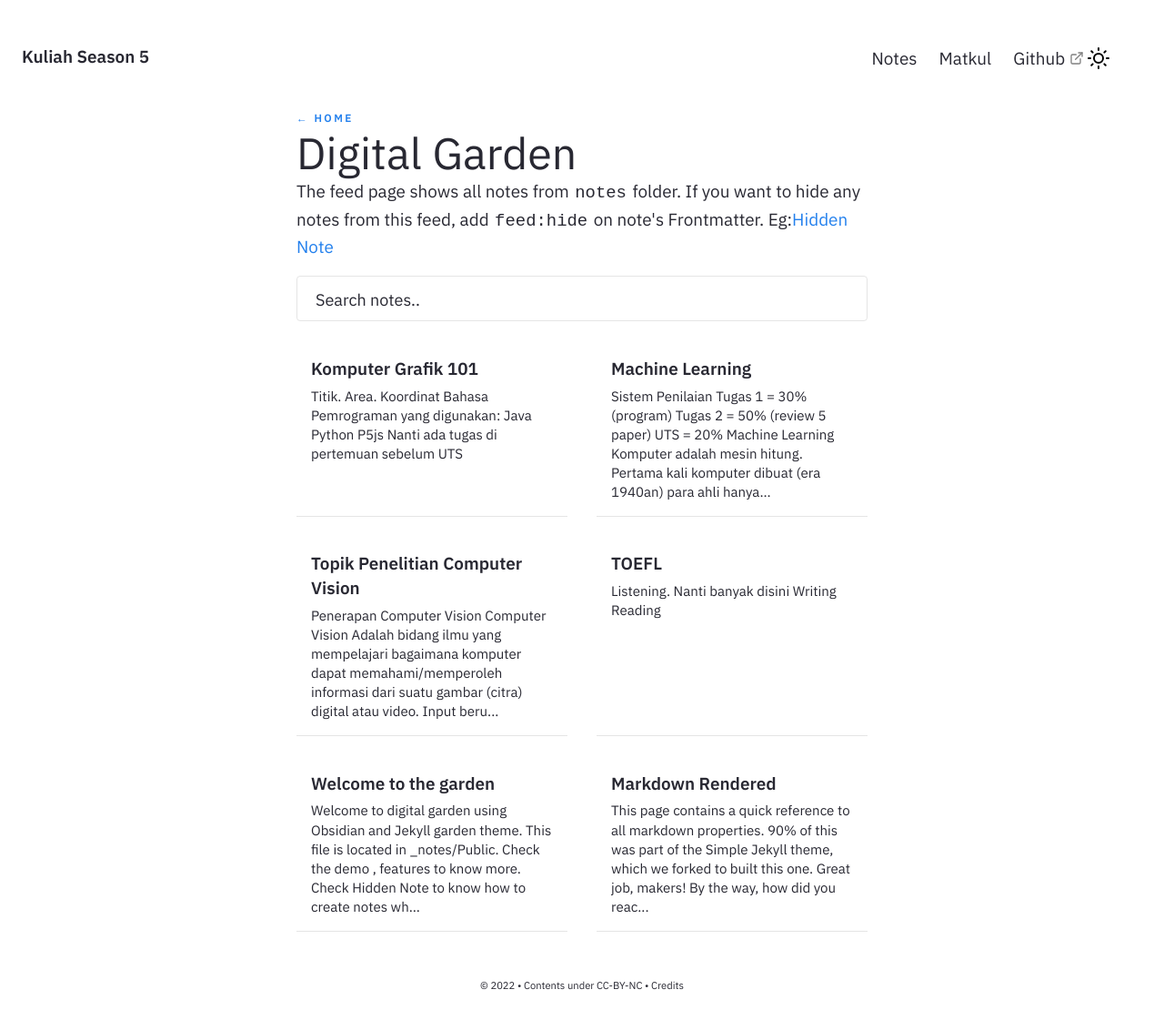
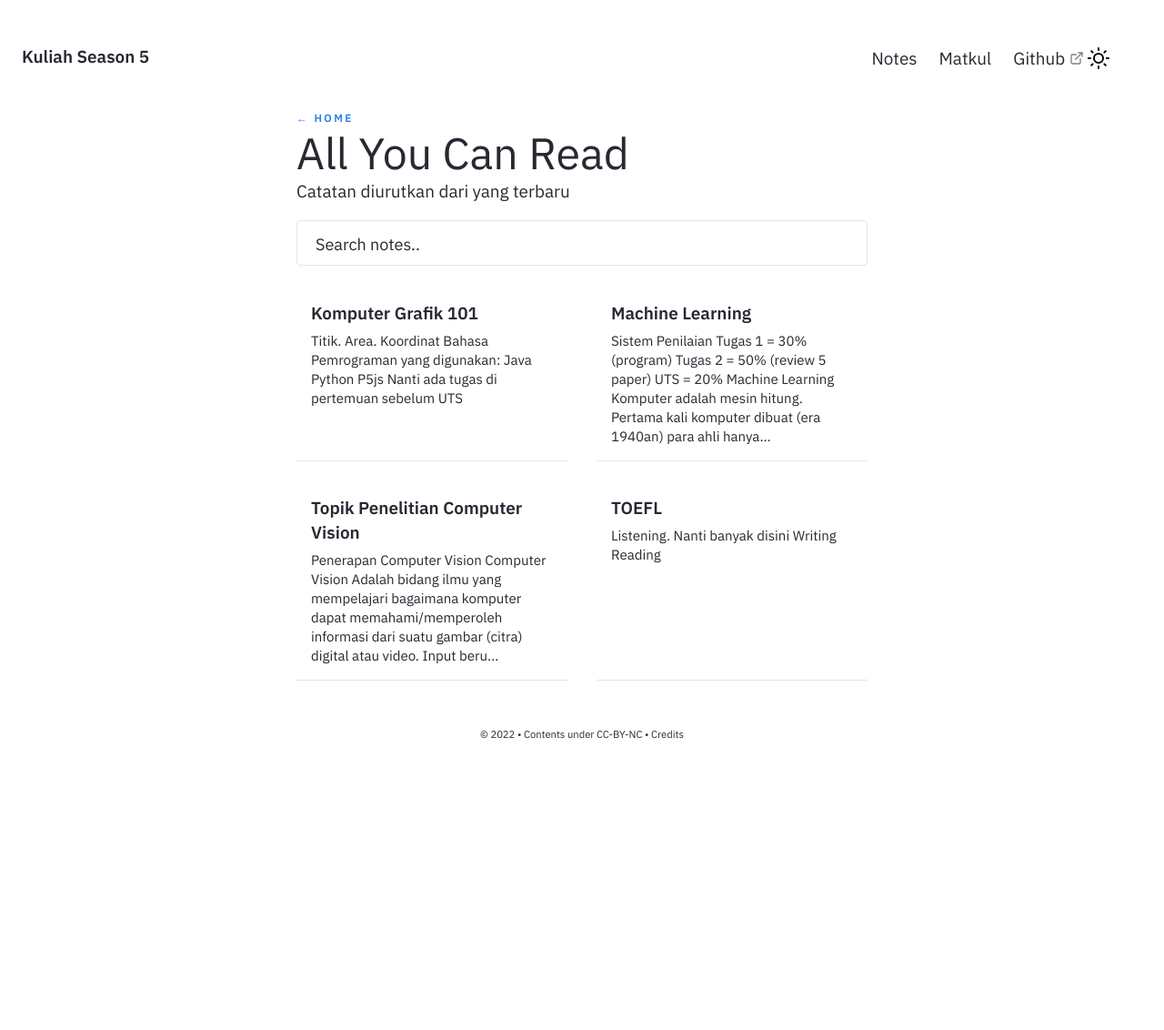
Before and after one commit to zeerafle/kuliah-season-5, a Jekyll site: the page built from pages/notes.md, in a window 1280 px wide. Shown: the whole page at 91% size. Built offline with Jekyll 4.4.1, drawn with Linux system fonts in a browser that asks for light colours; after the commit the page ends 900 px from its top, so only the background shows below that.

```diff
--- a/_config.yml
+++ b/_config.yml
@@ -69,9 +69,6 @@ collections:
     notes:
       output: true
       permalink: /note/:title
-    matkul:
-      output: true
-      permalink: /
 
 markdown: kramdown
 
--- a/_includes/Homepage.html
+++ b/_includes/Homepage.html
@@ -5,7 +5,7 @@
             Akses semua catatan di <a href="{{'/notes' | relative_url}}">tab notes</a>
         </p>
         <p>
-            Atau buka daftar matkul di <a href=""></a>
+            Atau buka daftar <a href="{{'/matkul' | relative_url}}">matkul</a>
         </p>
         <iframe
             src="https://calendar.google.com/calendar/embed?height=600&wkst=2&bgcolor=%23ffffff&ctz=Asia%2FMakassar&title=College&showPrint=0&showTabs=0&showCalendars=0&showTz=0&mode=WEEK&src=c3BuMXRkdjl2ZzFhNDg4dGY4OWFhdXF2b3NAZ3JvdXAuY2FsZW5kYXIuZ29vZ2xlLmNvbQ&src=aHQzamxmYWFjNWxmZDYyNjN1bGZoNHRxbDhAZ3JvdXAuY2FsZW5kYXIuZ29vZ2xlLmNvbQ&src=aWQuaW5kb25lc2lhbiNob2xpZGF5QGdyb3VwLnYuY2FsZW5kYXIuZ29vZ2xlLmNvbQ&src=ZW4uaXNsYW1pYyNob2xpZGF5QGdyb3VwLnYuY2FsZW5kYXIuZ29vZ2xlLmNvbQ&color=%23D81B60&color=%23B39DDB&color=%23D50000&color=%230B8043"
--- a/_includes/Nav.html
+++ b/_includes/Nav.html
@@ -60,7 +60,7 @@
       <a href="{{'/matkul' | relative_url}}" class="navbar-item">
         Matkul
       </a>
-      <a href="https://github.com/Jekyll-Garden/jekyll-garden.github.io" target="_blank" class="navbar-item">
+      <a href="https://github.com/zeerafle/kuliah-season-5" target="_blank" class="navbar-item">
         Github
       </a>
     </div>
--- a/pages/notes.md
+++ b/pages/notes.md
@@ -2,7 +2,7 @@
 layout: Post
 permalink: /notes
 feedformat: card
-title: Digital Garden
+title: All You Can Read
 ---
 
-The feed page shows all notes from `notes` folder. If you want to hide any notes from this feed, add `feed:hide` on note's Frontmatter. Eg:[[Hidden Note]]
+Catatan diurutkan dari yang terbaru
```
Also changed, not shown: _notes/Public/Markdown Rendered.md (+1 -1 lines), _notes/Public/Welcome to the garden.md (+1 -1 lines), _notes/Public/matkul.md (added, +11 -0 lines), pages/lists.md (deleted, +0 -8 lines).
